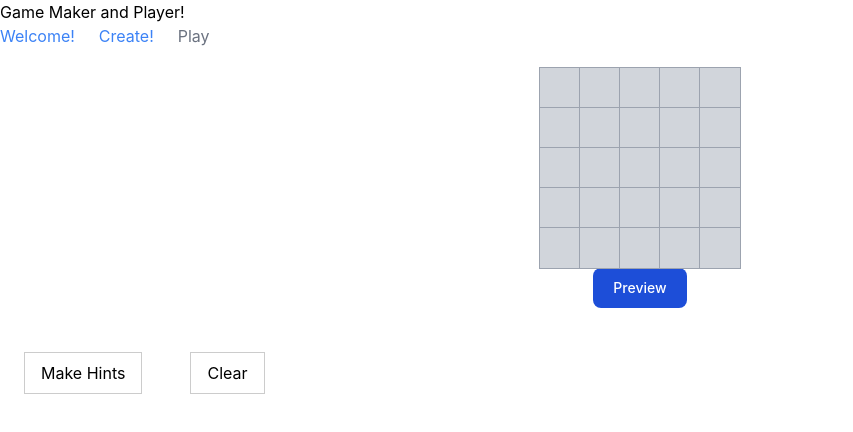
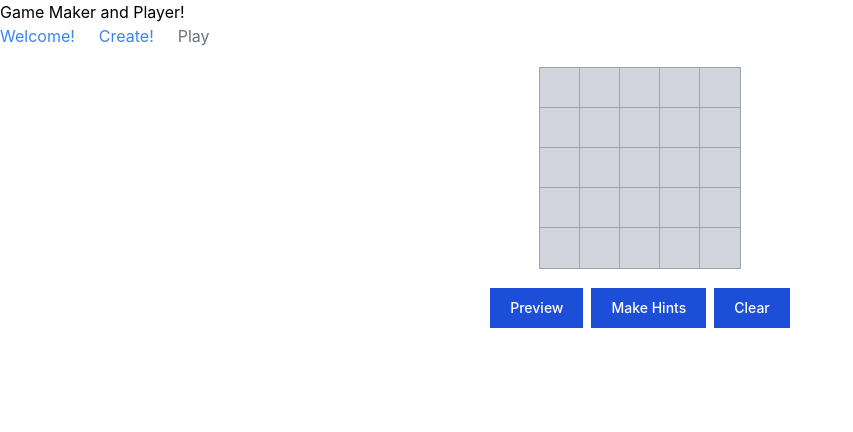
Before and after one commit to akiryk/crossword, a React (Create React App) app: page /maker in a window 1280 px wide. Shown: the top 432 px of the page, without its empty margins (0-853 px from the left). Built offline with nearby package versions, Linux system fonts and the light colour scheme.

Commit message:
style buttons further

```diff
--- a/src/components/Common.js
+++ b/src/components/Common.js
@@ -13,7 +13,20 @@ export const StyledButton = ({ children, ...rest }) => {
   return (
     <button
       {...rest}
-      className="text-white bg-blue-700 hover:bg-blue-800 focus:ring-4 focus:outline-none focus:ring-blue-300 font-medium rounded-lg text-sm w-full sm:w-auto px-5 py-2.5 text-center"
+      className={`
+        text-white
+        bg-blue-700
+        hover:bg-blue-800
+        focus:ring-4
+        focus:outline-none
+        focus:ring-blue-300
+        font-medium
+        text-sm
+        w-full
+        sm:w-auto px-5
+        py-2.5
+        text-center
+        mx-1`}
     >
       {children}
     </button>
--- a/src/components/Crossword.js
+++ b/src/components/Crossword.js
@@ -3,10 +3,9 @@ import CellContainer from "./CellContainer";
 import { useGridContext } from "../context/GridProvider";
 import { DeadCell, ViewOnlyCell } from "./Cell";
 import { EDIT_MODE, PLAY_MODE, VIEW_ONLY_MODE } from "../utils/constants";
-import { StyledButton } from "./Common";
 import { useOutsideAlerter } from "../hooks/useOutside";
 
-const Crossword = ({ togglePreview, onTogglePreview }) => {
+const Crossword = ({ togglePreview }) => {
   const { grid } = useGridContext();
   const wrapperRef = React.useRef(null);
   useOutsideAlerter(wrapperRef);
@@ -47,7 +46,6 @@ const Crossword = ({ togglePreview, onTogglePreview }) => {
               );
             })}
           </div>
-          <StyledButton onClick={onTogglePreview}>Preview</StyledButton>
         </>
       )}
     </>
--- a/src/components/CrosswordMakerContainer.js
+++ b/src/components/CrosswordMakerContainer.js
@@ -1,5 +1,5 @@
 import React, { useState } from "react";
-import { Button } from "./Common";
+import { StyledButton } from "./Common";
 import { useGridContext } from "../context/GridProvider";
 
 import Crossword from "./Crossword";
@@ -114,19 +114,18 @@ function CrosswordMakerContainer() {
   return (
     <div className="text-center">
       <div className="m-5">
-        <Crossword
-          togglePreview={togglePreview}
-          onTogglePreview={handleTogglePreview}
-        />
+        <Crossword togglePreview={togglePreview} />
       </div>
-      <div className="flex">
+      <div className="flex  justify-center">
+        <StyledButton onClick={handleTogglePreview}>Preview</StyledButton>
+
         <div className="">
-          <Button onClick={makeHints} disabled={isHintButtonDisabled}>
+          <StyledButton onClick={makeHints} disabled={isHintButtonDisabled}>
             Make Hints
-          </Button>
+          </StyledButton>
         </div>
         <div className="">
-          <Button onClick={handleClearPuzzle}>Clear</Button>
+          <StyledButton onClick={handleClearPuzzle}>Clear</StyledButton>
         </div>
 
         {shouldShowHintingForm && (
```
